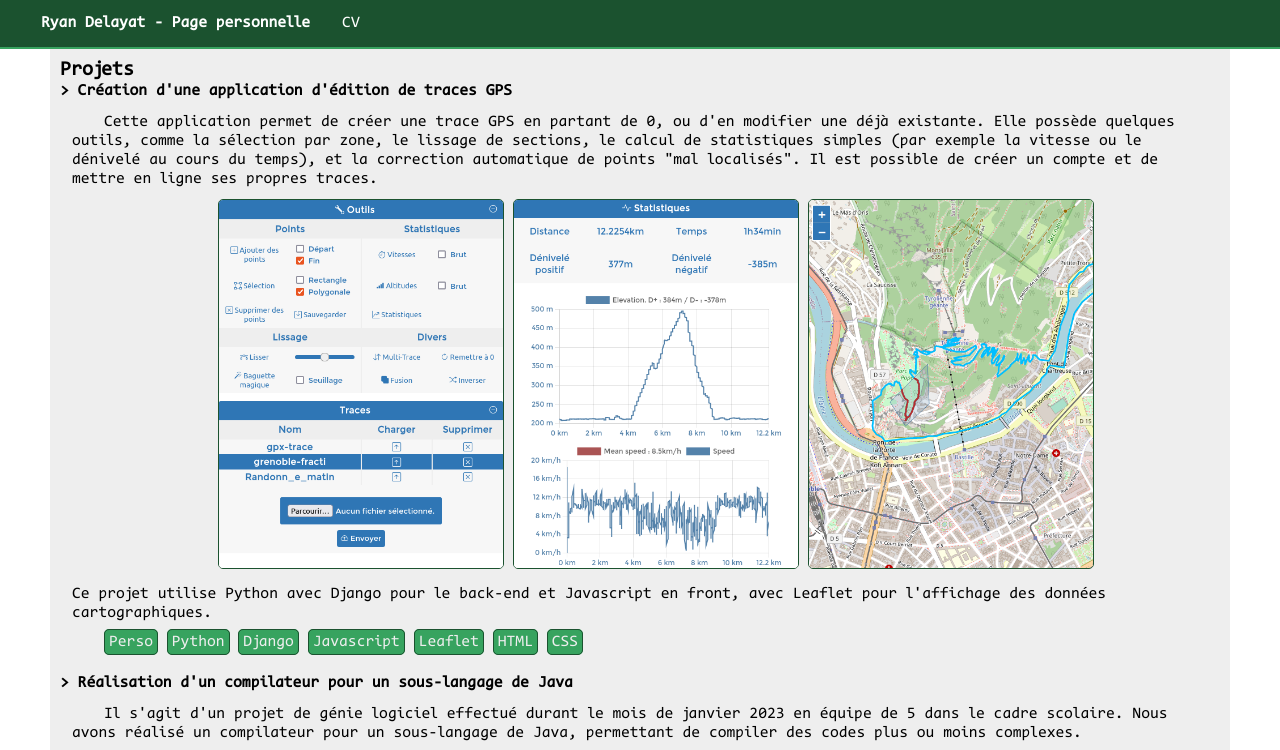
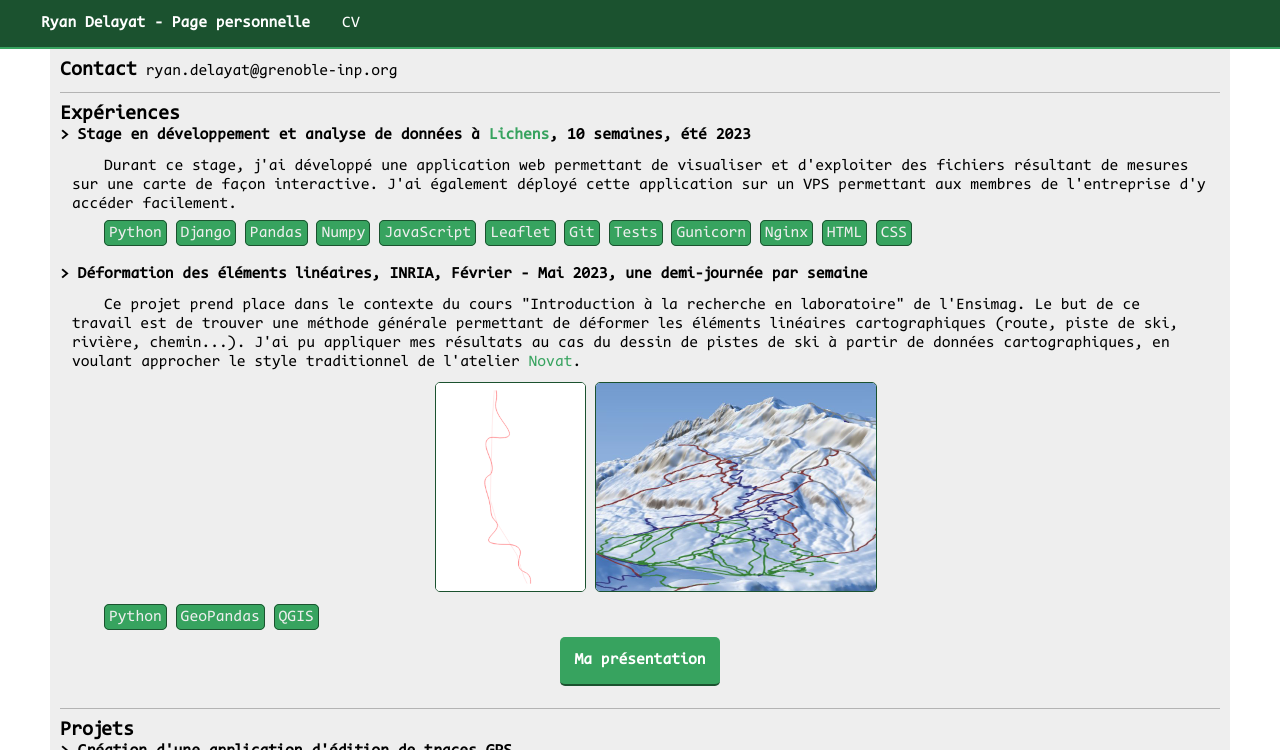
Before and after one commit to RyanDlt/ryandlt.github.io, a plain HTML site: page index.html in a window 1280 px wide. Shown: the top 750 px of the page. Drawn offline with Linux system fonts and the light colour scheme; a script that the page names is missing.

Commit message:
Experience update

```diff
--- a/css/style.css
+++ b/css/style.css
@@ -98,12 +98,10 @@ section {
     background-color: #37a35f;
 }
 
-.cv-btn {
+.btn {
     padding: 14px;
     background-color: #37a35f;
-    display: block;
-    width: 100px;
-    text-align: center;
+    width: fit-content;
     color: #fff;
     text-decoration: none;
     font-weight: bold;
@@ -114,10 +112,13 @@ section {
     margin-right: auto;
     transition: 0.25s;
     border-radius: 5px;
+    text-indent: 0;
+    text-align: center;
 }
 
-.cv-btn:hover {
+.btn:hover {
     background-color: #1b522f;
+    color: #fff;
     transition: 0.25s;
 }
 
@@ -136,3 +137,14 @@ section {
 .bottom-section {
     padding-bottom: 10px;
 }
+
+a {
+    color: #37a35f;
+    text-decoration: none;
+    transition: 0.5s;
+}
+
+a:hover {
+    color: rgb(27, 82, 47);
+    transition: 0.5s;
+}
--- a/index.html
+++ b/index.html
@@ -17,6 +17,62 @@
   </ul>
   <!-- articles -->
   <div class="articles">
+    <section class="bottom-section contact">
+      <div class="section-title">Contact</div> ryan.delayat@grenoble-inp.org
+    </section>
+    <section>
+      <div class="section-title">Expériences </div>
+
+      <div class="project-title">> Stage en développement et analyse de données à <a href="https://www.lichens.io">
+          Lichens</a>, 10 semaines, été 2023</div>
+      <div class="project-content"> Durant ce stage, j'ai développé une application
+        web permettant de visualiser et d'exploiter des fichiers résultant
+        de mesures sur une carte de façon interactive. J'ai également déployé cette
+        application sur un VPS permettant aux membres de l'entreprise d'y accéder facilement.
+        <div class="project-tags">
+          <div class="project-tag">Python</div>
+          <div class="project-tag">Django</div>
+          <div class="project-tag">Pandas</div>
+          <div class="project-tag">Numpy</div>
+          <div class="project-tag">JavaScript</div>
+          <div class="project-tag">Leaflet</div>
+          <div class="project-tag">Git</div>
+          <div class="project-tag">Tests</div>
+          <div class="project-tag">Gunicorn</div>
+          <div class="project-tag">Nginx</div>
+          <div class="project-tag">HTML</div>
+          <div class="project-tag">CSS</div>
+        </div>
+      </div>
+
+    <div class="project-title">> Déformation des éléments linéaires, INRIA,
+      Février - Mai 2023, une demi-journée par semaine
+    </div>
+    <div class="project-content"> Ce projet prend place dans le contexte du cours
+      "Introduction à la recherche en laboratoire" de l'Ensimag. Le but de ce travail
+      est de trouver une méthode générale permettant de déformer les éléments linéaires
+      cartographiques (route, piste de ski, rivière, chemin...). J'ai pu appliquer mes résultats
+      au cas du dessin de pistes de ski à partir de données cartographiques, en voulant approcher le style traditionnel de
+      l'atelier <a href="http://atelier.novat.free.fr/atelier_pierre_novat/accueil.html">Novat</a>.
+
+      <div class="project-imgs">
+        <img class="project-img" src="img/irl1.png">
+        <img class="project-img" src="img/irl2.png">
+      </div>
+
+      <div class="project-tags">
+        <div class="project-tag">Python</div>
+        <div class="project-tag">GeoPandas</div>
+        <div class="project-tag">QGIS</div>
+
+      </div>
+
+
+      <a href="IRL_Présentation.pdf"><div class="btn">Ma présentation</div></a>
+
+    </div>
+
+    </section>
     <section class="projects">
       <div class="section-title">Projets </div>
 
@@ -84,10 +140,7 @@
     <section class="cv">
       <div class="section-title">CV </div>
       Pour voir mon CV, cliquez sur ce bouton :
-      <a class="cv-btn" href="CV_DELAYAT_Ryan.pdf">Ouvrir</a>
-    </section>
-    <section class="bottom-section contact">
-      <div class="section-title">Contact</div> ryan.delayat@grenoble-inp.org
+      <a href="CV_DELAYAT_Ryan.pdf"><div class="btn">Ouvrir</div></a>
     </section>
   </div>
 </body>
```
Also changed, not shown: img/irl1.png (added), img/irl2.png (added), 1 other file. Lines whose indentation alone changed are shown as unchanged.
